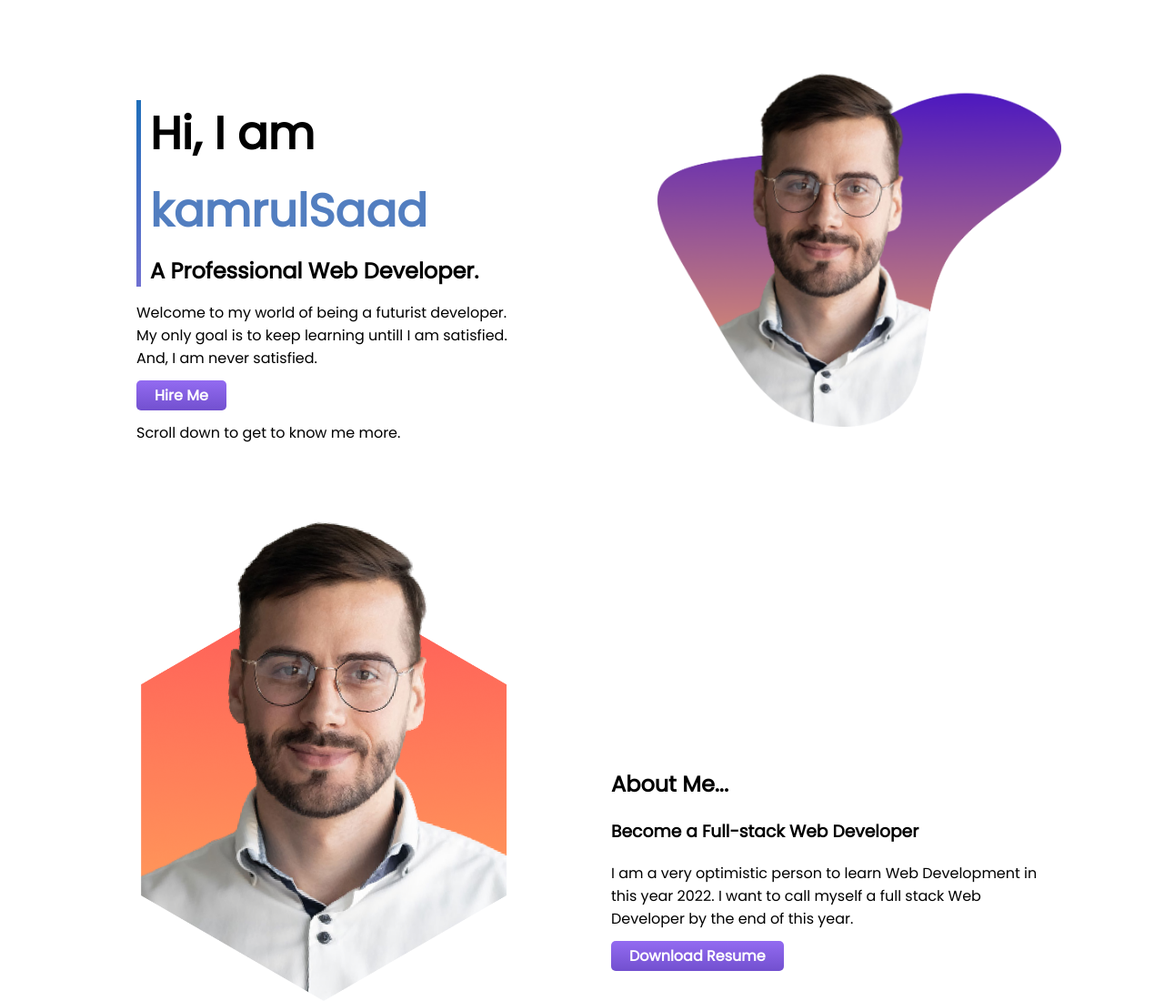
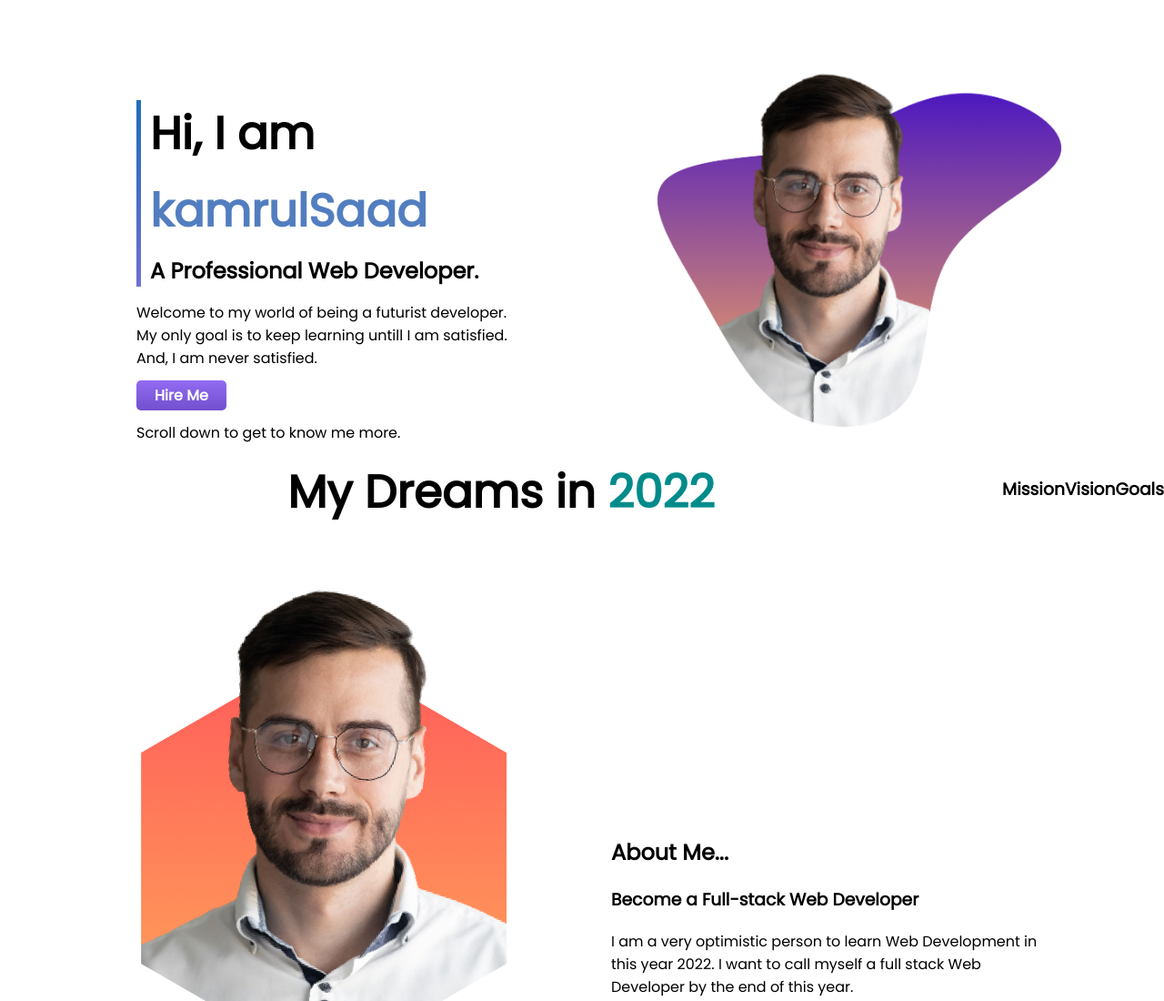
Before and after one commit to kamrulsaad/1st-assignment, a plain HTML site: page index.html in a window 1280 px wide. Shown: the top 1100 px of the page at 91% size. Drawn offline with Linux system fonts and the light colour scheme.

Commit message:
Taking a Break

```diff
--- a/css/style.css
+++ b/css/style.css
@@ -69,3 +69,7 @@ body {
   border-image: linear-gradient(rgb(30, 110, 185), rgb(112, 112, 209));
   border-image-slice: 1;
 }
+
+.dreams{
+
+}
--- a/index.html
+++ b/index.html
@@ -34,6 +34,21 @@
                 <img class="picture-size" src="images/person/person-5.png" alt="picture of a person">
             </div>
         </section>
+        <section class="dreams">
+            <h1 style="margin:auto">My Dreams in <span style="color: darkcyan;">2022</span> </h1>
+            <div class="dreams1">
+                <h3>Mission</h3>
+                <p></p>
+            </div>
+            <div class="dreams2">
+                <h3>Vision</h3>
+                <p></p>
+            </div>
+            <div class="dreams3">
+                <h3>Goals</h3>
+                <p></p>
+            </div>
+        </section>
         <section class="resume">
 
             <div class="resume-first-half">
```
